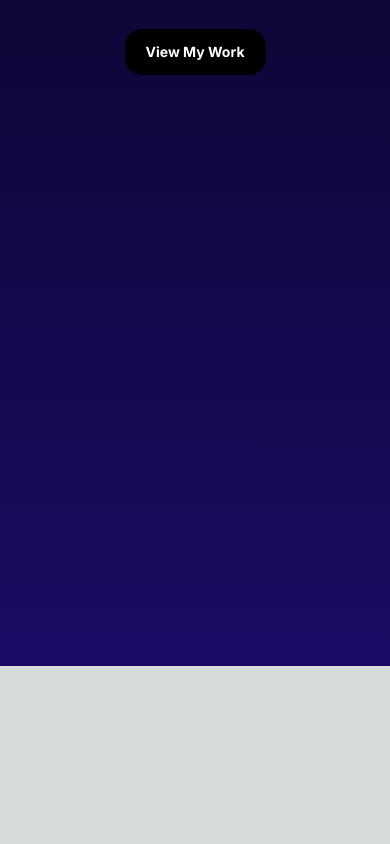
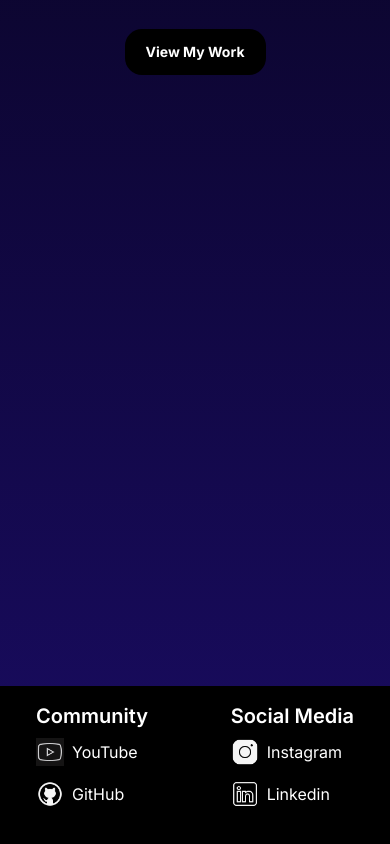
Before and after one commit to SaraNaveed02/portfolio, a Next.js app: page / in a window 390 px wide. Shown: the part 370-1214 px from the top of the page. Before the commit the page ends 1036 px from the top, so only its background shows below. Built offline with nearby package versions, Linux system fonts and the light colour scheme.

Commit message:
Update footer.tsx

```diff
--- a/src/app/components/footer.tsx
+++ b/src/app/components/footer.tsx
@@ -4,7 +4,7 @@ import Image from 'next/image'
 
 const Footer = () => {
   return (
-    <div className='hidden md:block sm:block lg:hidden'>
+    <div className=' md:block sm:block lg:hidden'>
       <div className='h-full bg-black pb-8 gap-4 '>
         <div className='flex justify-between p-4 m-5'>
           <div>
```
